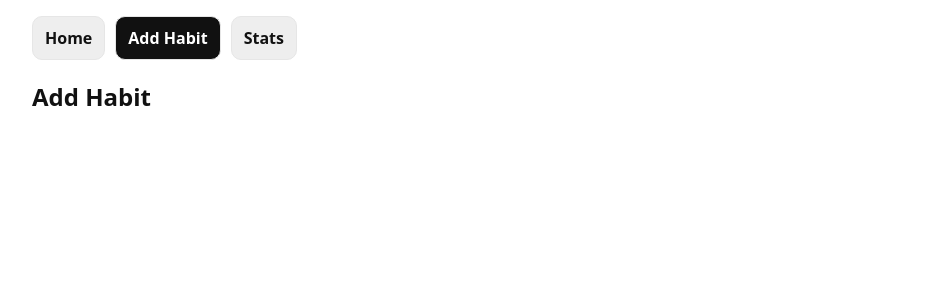
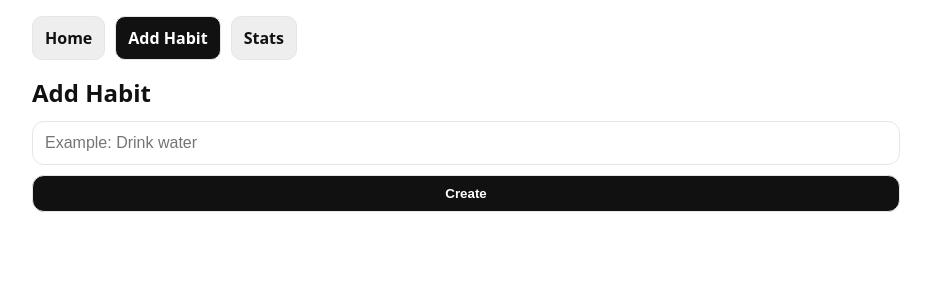
Before and after one commit to Jinaaaaks/habit-tracker, a React (Vite) app: page /add in a window 1280 px wide. Shown: the top 300 px of the page, without its empty margins (174-1105 px from the left). Built offline with nearby package versions, Linux system fonts and the light colour scheme.

Commit message:
feat: add habit creation

```diff
--- a/src/pages/AddHabit.jsx
+++ b/src/pages/AddHabit.jsx
@@ -1,3 +1,49 @@
+import { useState } from "react";
+import { useNavigate } from "react-router-dom";
+import { getHabits, saveHabits } from "../utils/storage.js";
+
 export default function AddHabit() {
-  return <h2>Add Habit</h2>;
+  const [name, setName] = useState("");
+  const navigate = useNavigate();
+
+  function handleSubmit(e) {
+    e.preventDefault();
+
+    const trimmed = name.trim();
+    if (!trimmed) return;
+
+    const habits = getHabits();
+
+    const newHabit = {
+      id: crypto.randomUUID(),
+      name: trimmed,
+      createdAt: new Date().toISOString(),
+      checkIns: [],
+      streak: 0,
+      bestStreak: 0,
+      lastCheckIn: null,
+    };
+
+    saveHabits([newHabit, ...habits]);
+    navigate("/");
+  }
+
+  return (
+    <div>
+      <h2 className="pageTitle">Add Habit</h2>
+
+      <form className="grid" onSubmit={handleSubmit}>
+        <input
+          className="input"
+          placeholder="Example: Drink water"
+          value={name}
+          onChange={(e) => setName(e.target.value)}
+        />
+
+        <button className="btn btnPrimary" type="submit">
+          Create
+        </button>
+      </form>
+    </div>
+  );
 }
--- a/src/pages/Home.jsx
+++ b/src/pages/Home.jsx
@@ -10,11 +10,26 @@ export default function Home() {
 
   return (
     <div>
-      <h2 className="pageTitle">Home</h2>
+      <h2 className="pageTitle">Your Habits</h2>
 
-      <div className="card">
-        <div>Total habits: <b>{habits.length}</b></div>
+      <div className="card" style={{ marginBottom: 10 }}>
+        Total habits: <b>{habits.length}</b>
       </div>
+
+      {habits.length === 0 ? (
+        <div className="card">No habits yet. Add one.</div>
+      ) : (
+        <div className="grid">
+          {habits.map((h) => (
+            <div className="card" key={h.id}>
+              <div style={{ fontWeight: 800 }}>{h.name}</div>
+              <div style={{ opacity: 0.8, marginTop: 6, fontSize: 13 }}>
+                Streak: {h.streak} | Best: {h.bestStreak}
+              </div>
+            </div>
+          ))}
+        </div>
+      )}
     </div>
   );
 }
--- a/src/styles/global.css
+++ b/src/styles/global.css
@@ -52,3 +52,29 @@ body {
   border: 1px solid var(--border);
   background: #fff;
 }
+
+.grid {
+  display: grid;
+  gap: 10px;
+}
+
+.input {
+  padding: 12px;
+  border-radius: 12px;
+  border: 1px solid var(--border);
+  font-size: 16px;
+}
+
+.btn {
+  padding: 10px 12px;
+  border-radius: 12px;
+  border: 1px solid var(--border);
+  font-weight: 700;
+  cursor: pointer;
+  background: white;
+}
+
+.btnPrimary {
+  background: var(--primary);
+  color: var(--primaryText);
+}
```
